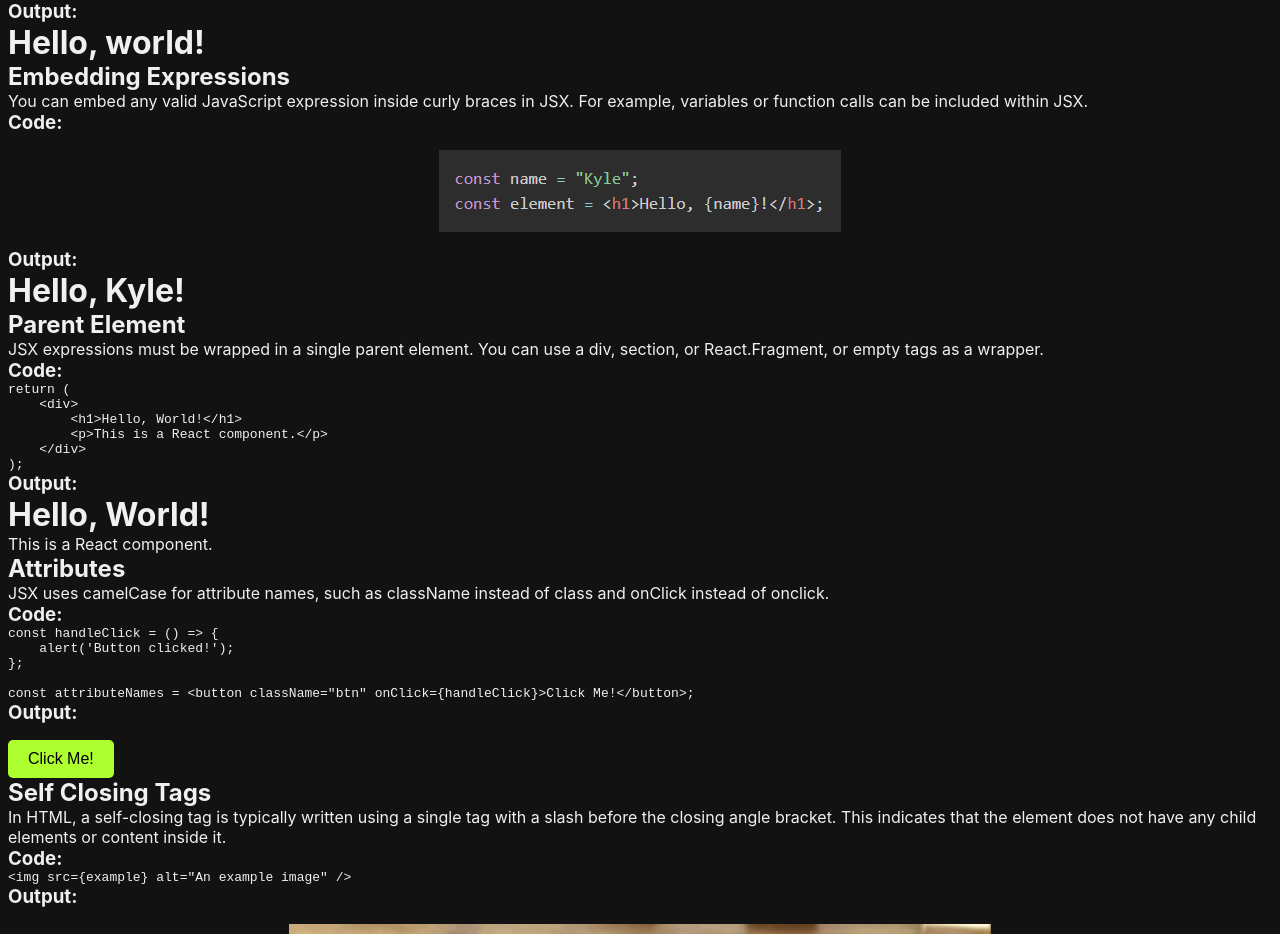
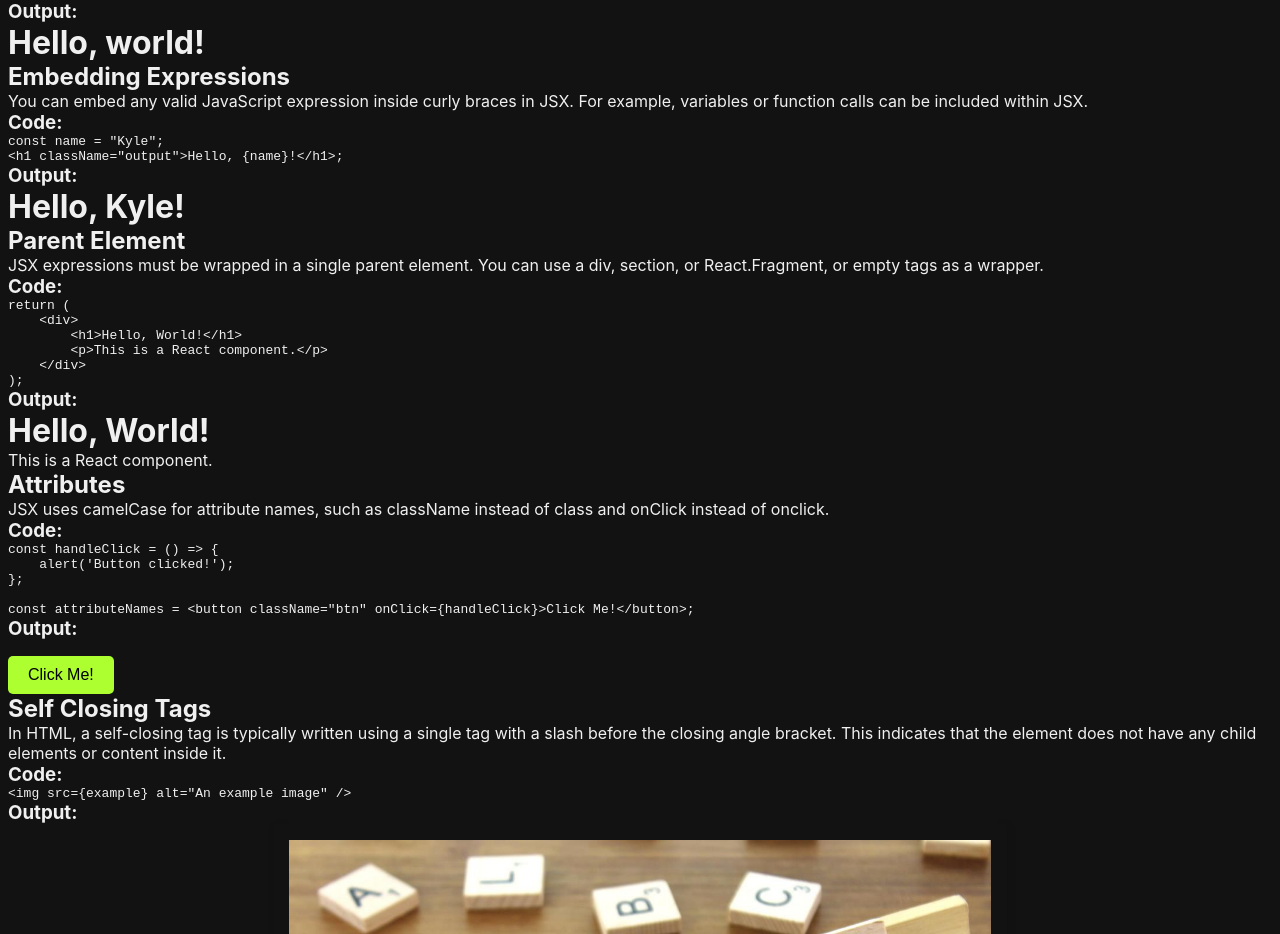
Before and after one commit to rees-kyle/react_showcase, a React (Create React App) app in the folder project/: page /jsx-syntax in a window 1280 px wide. Shown: the part 985-1919 px from the top of the page. Built offline with nearby package versions, Linux system fonts and the light colour scheme.

Commit message:
Modify EmbeddingExpressions component
- Removed image.
- Removed css file.
- Added code element.

```diff
--- a/project/src/components/basics/jsxsyntax/EmbeddingExpressions.js
+++ b/project/src/components/basics/jsxsyntax/EmbeddingExpressions.js
@@ -1,6 +1,3 @@
-import embeddingExpressions from './../../../assets/embedding_expressions.png';
-import './embedding-expressions.css';
-
 const EmbeddingExpressions = () => {
     const name = "Kyle";
     return (
@@ -9,9 +6,11 @@ const EmbeddingExpressions = () => {
             <p>You can embed any valid JavaScript expression inside curly braces in JSX. For example, variables or function calls can be included within JSX.</p>
 
             <h3>Code:</h3>
-            <div className="img-container">
-                <img src={embeddingExpressions} alt="Embedding Expresisons" />
-            </div>
+            <pre>
+                <code>
+                    {`const name = "Kyle";\n<h1 className="output">Hello, {name}!</h1>;`}
+                </code>
+            </pre>
 
             <h3>Output:</h3>
             <h1 className="output">Hello, {name}!</h1>
--- a/project/src/components/basics/jsxsyntax/embedding-expressions.css
+++ /dev/null
@@ -1,15 +0,0 @@
-.img-container {
-    display: flex;             /* Correct syntax for flexbox */
-    justify-content: center;   /* Centers the image horizontally */
-    align-items: center;       /* Centers the image vertically (if needed) */
-    height: auto;
-}
-
-.img-container img {
-    max-width: 100%;           /* Set max width to 100% of the container */
-    max-height: 500px;         /* Set a maximum height for the image */
-    width: auto;               /* Maintain aspect ratio of the image */
-    height: auto;              /* Let height adjust to maintain aspect ratio */
-    object-fit: contain;       /* Keep the image within the boundaries without stretching */
-    box-shadow: 2px 2px 8px rgba(0, 0, 0, 0.1);  /* Apply a box shadow */
-}
```
Also changed, not shown: project/src/assets/embedding_expressions.png (deleted).
